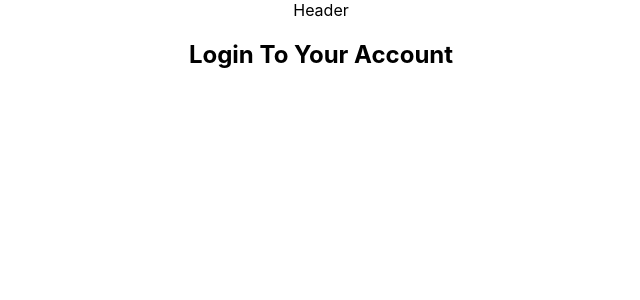
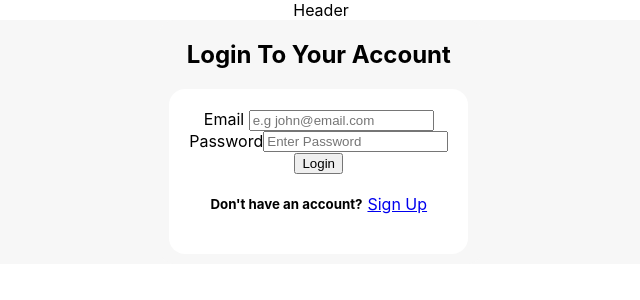
Before and after one commit to Carolinetgn94/MERN-ecommerce-FE, a React (Create React App) app: page /login in a window 1280 px wide. Shown: the top 300 px of the page, without its empty margins (319-959 px from the left). Built offline with nearby package versions, Linux system fonts and the light colour scheme.

Commit message:
create login, email & pw states, signup-link

```diff
--- a/src/components/Login/Login.css
+++ b/src/components/Login/Login.css
@@ -0,0 +1,34 @@
+.Login-Page {
+    height: 100%;
+    display: flex;
+    justify-content: space-evenly;
+    align-items: center;
+    background-color: #f7f7f7;
+    border-radius: 2vmin;
+}
+
+.Login-Form{
+    background-color: white;
+    border-radius: 2vmin;
+    margin: 10px;
+    padding:20px;
+}
+
+.email-input{
+    display: flex;
+    justify-content: space-evenly;
+
+
+}
+
+.password-input {
+    display: flex;
+    justify-content: space-evenly;
+}
+
+.sign-up-link{
+    display: flex;
+    justify-content:center;
+    align-items: center;
+    gap: 5px;
+}
--- a/src/components/Login/Login.jsx
+++ b/src/components/Login/Login.jsx
@@ -1,13 +1,58 @@
+import { useState } from "react";
+import {Link} from 'react-router-dom';
+import './Login.css';
 
 
 function Login() {
+    const [userInfo, setUserInfo] = useState({
+        email: "",
+        password: "",
+        error: "",
+    });
+
+
+    function handleChange(e) {
+      setUserInfo({...userInfo, [e.target.name]: e.target.value, error: ""})
+    }
+
     return (
-        <div className="LoginPage">
-            <div className="LoginContainer">
-                <h2 className="LoginTitle">
+        <div className="Login-Page">
+            <div className="Login-Container">
+                <h2 className="Login-Title">
                     Login To Your Account
                 </h2>
+                <form className="Login-Form">
+                    <div email-input>
+                    <label>Email </label>
+                    <input
+                       type="email"
+                       name="email"
+                       placeholder="e.g john@email.com"
+                       required value={userInfo.email}
+                       onChange={handleChange} >
+                    </input>
+                    </div>
+                    <div className="password-input">
+                    <label>Password </label>
+                    <input
+                       type="password"
+                       name="password"
+                       placeholder="Enter Password "
+                       required value={userInfo.password}
+                       onChange={handleChange} >
+                    </input>
+                    </div>
+                    <div className="submit-button">
+                        <button type="submit">Login</button>
+                    </div>
+                    <div className="sign-up-link">
+                        <h5>Don't have an account?</h5>
+                        <Link to="/sign-up">Sign Up</Link>
+                    </div>
+
+                </form>
             </div>
+            <p className="error-message">&nbsp;{userInfo.error}</p>
         </div>
     )
 
--- a/src/pages/LoginPage/LoginPage.jsx
+++ b/src/pages/LoginPage/LoginPage.jsx
@@ -4,7 +4,7 @@ import Login from "../../components/Login/Login";
 
 function LoginPage () {
     return (
-        <div>
+        <div className="Login-Page">
            <Login/>
         </div>
         )
```
